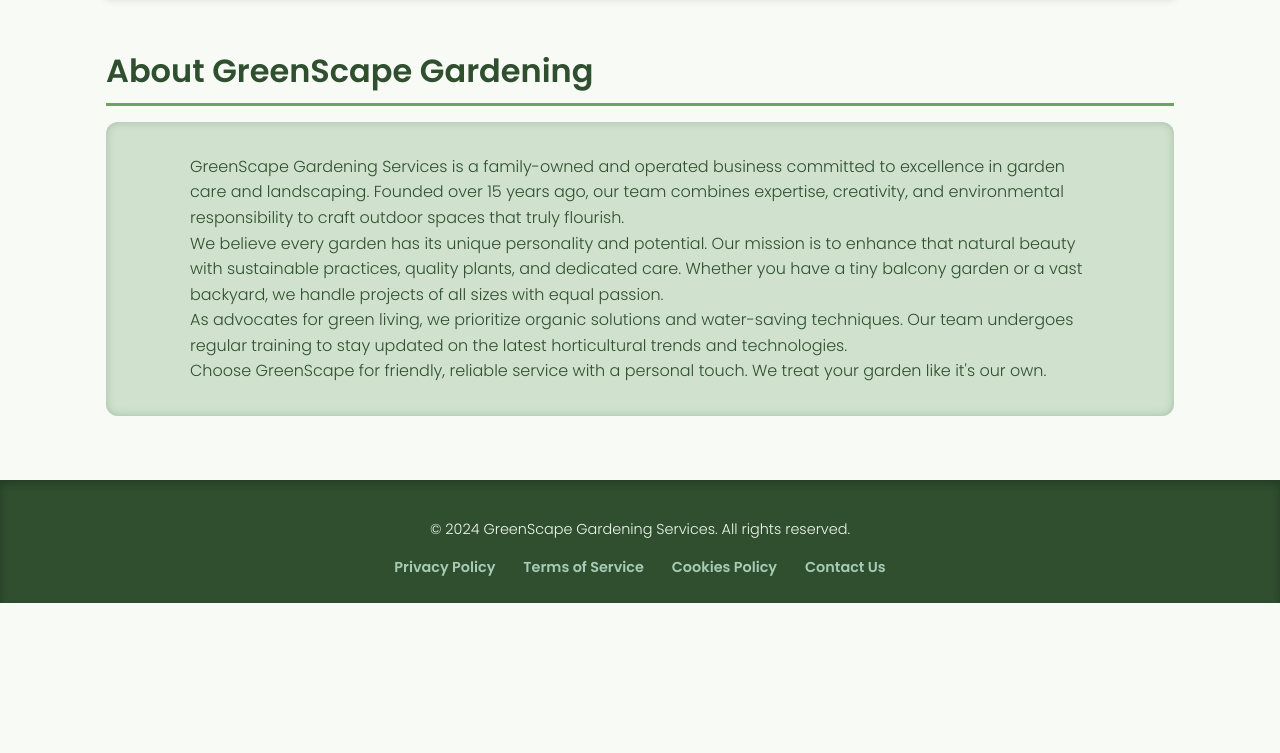
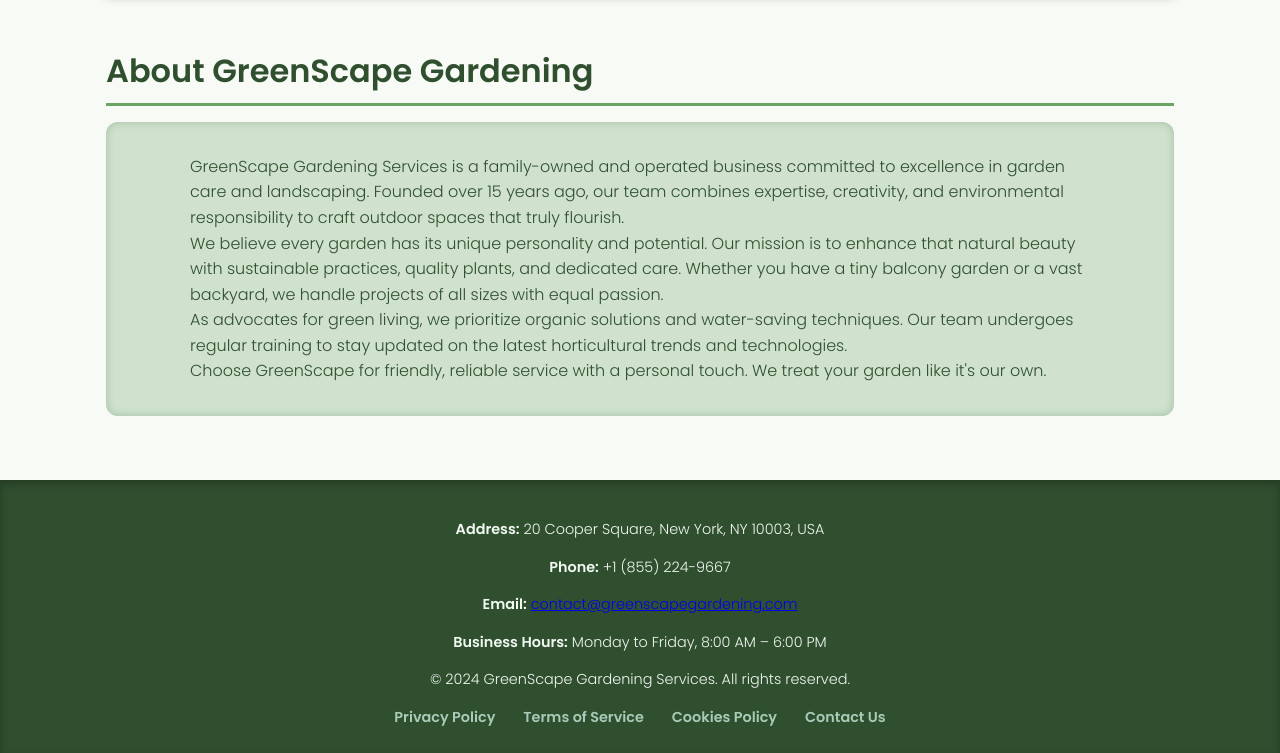
Before and after one commit to anilkumar784/GRDN-2, a plain HTML site: page index.html in a window 1280 px wide. Shown: the part 2446-3199 px from the top of the page. Before the commit the page ends 3049 px from the top, so only its background shows below. Drawn offline with Linux system fonts and the light colour scheme.

Commit message:
Update index.html

```diff
--- a/index.html
+++ b/index.html
@@ -364,7 +364,10 @@
 </main>
 
 <footer role="contentinfo">
-
+  <p><strong>Address:</strong> 20 Cooper Square, New York, NY 10003, USA</p>
+      <p><strong>Phone:</strong> +1 (855) 224-9667</p>
+      <p><strong>Email:</strong> <a href="mailto:contact@greenscapegardening.com">contact@greenscapegardening.com</a></p>
+      <p><strong>Business Hours:</strong> Monday to Friday, 8:00 AM – 6:00 PM</p>
   <p>&copy; 2024 GreenScape Gardening Services. All rights reserved.</p>
   <nav aria-label="Footer Navigation">
     <a href="privacy.html">Privacy Policy</a>
```
